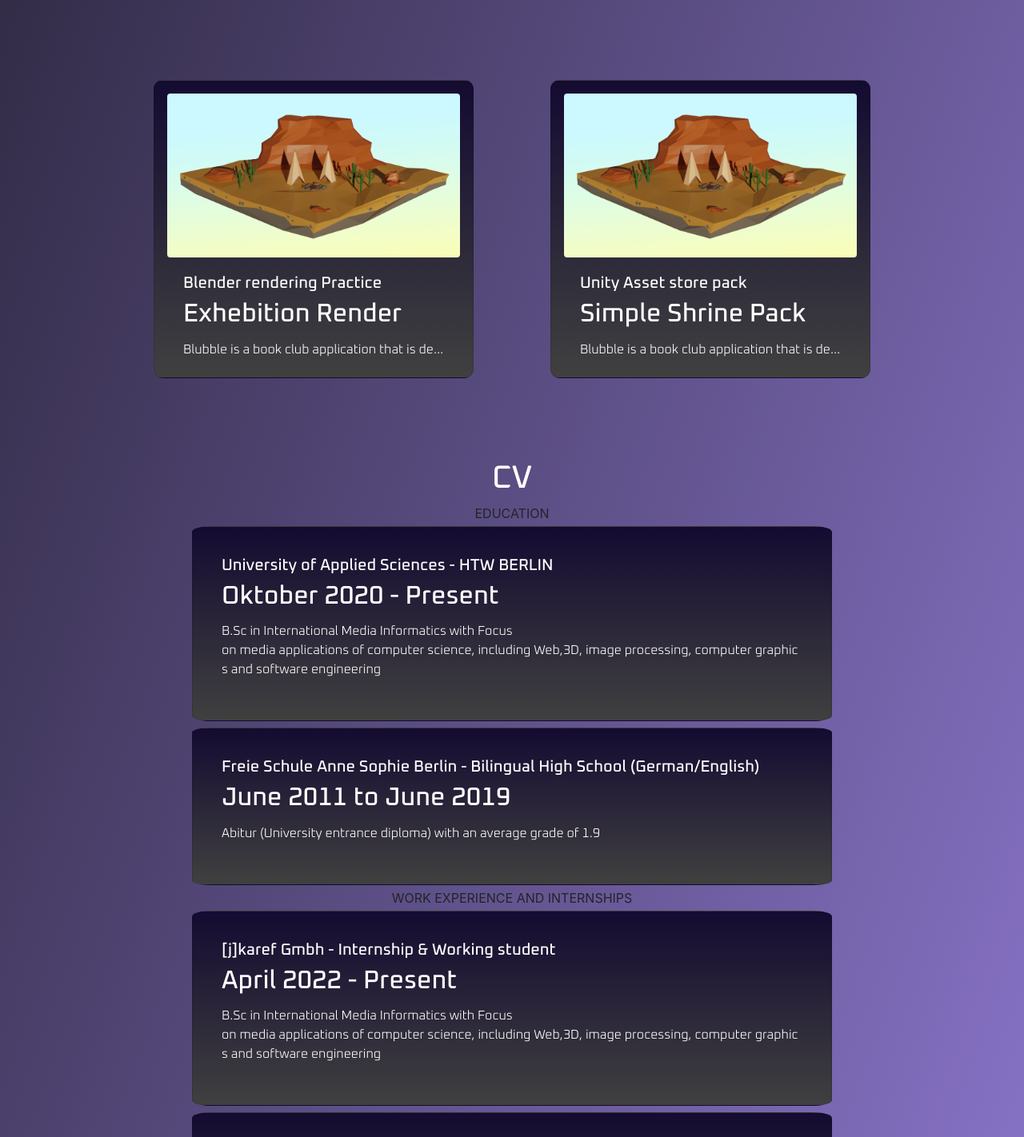
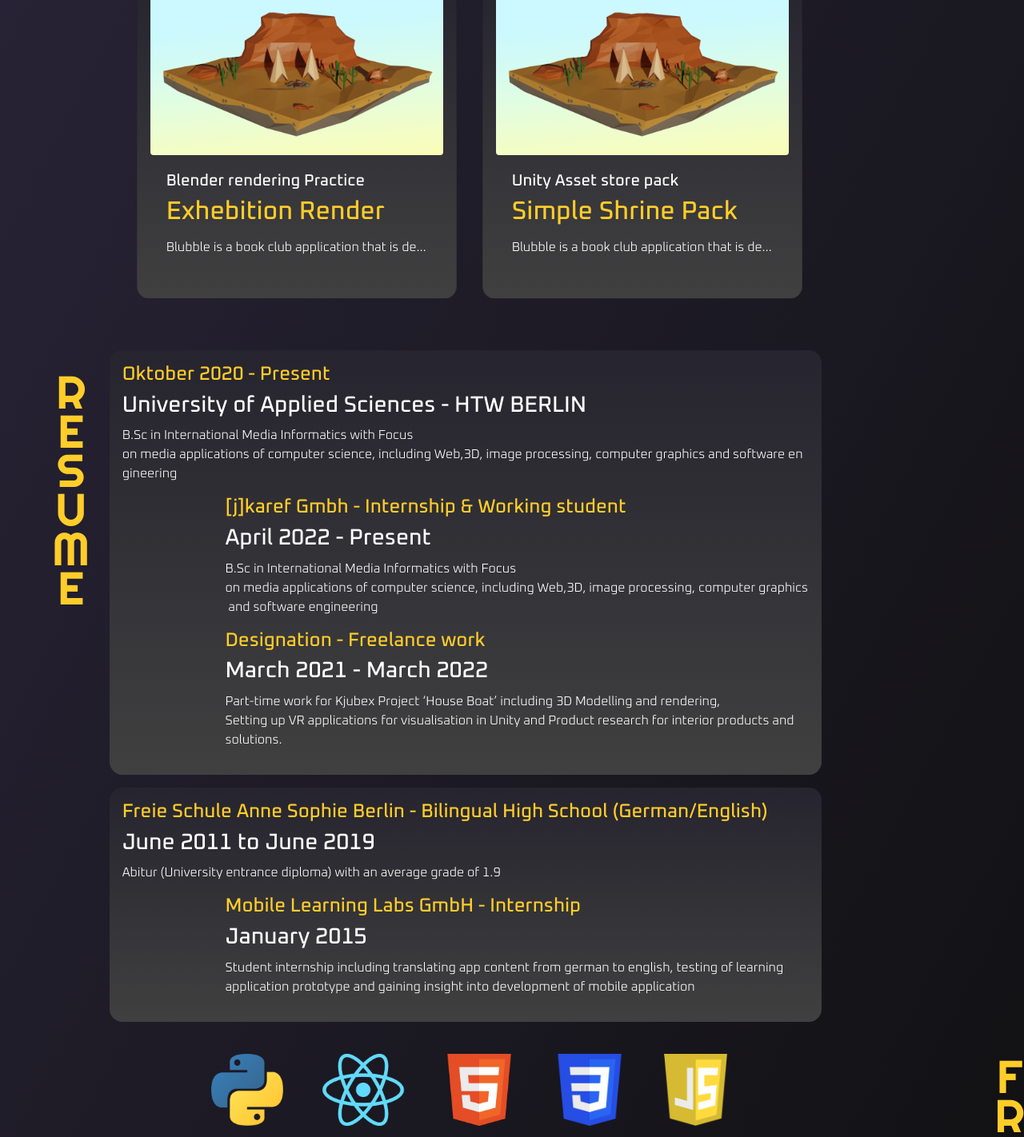
Before and after one commit to LeanderAK/portfolio_website, a React (Create React App) app: page / in a window 1280 px wide. Shown: the part 1330-2752 px from the top of the page at 80% size. Built offline with nearby package versions, Linux system fonts and the light colour scheme.

Commit message:
added cv styling

```diff
--- a/src/App.js
+++ b/src/App.js
@@ -14,7 +14,7 @@
 function App() {
   const frameworksRef = useRef(null);
   const projectRef = useRef(null)
-  const cvRef = useRef(null)
+  const resumeRef = useRef(null)
 
   const handleFrameworksRef = () => {
     frameworksRef.current.scrollIntoView({ behavior: 'smooth', block: 'start' });
@@ -22,8 +22,8 @@
   const handleProjectRef = () => {
     projectRef.current.scrollIntoView({ behavior: 'smooth', block: 'start' });
   };
-  const handleCvRef = () => {
-    cvRef.current.scrollIntoView({ behavior: 'smooth', block: 'start' });
+  const handleResumeRef = () => {
+    resumeRef.current.scrollIntoView({ behavior: 'smooth', block: 'start' });
   };
 
   return (
@@ -33,7 +33,7 @@
           <Col className="text-left">
             <button className='menu-button font-righteous mr-3' onClick={handleFrameworksRef}> FRAMEWORKS </button>
             <button className='menu-button font-righteous' onClick={handleProjectRef}> PROJECTS </button>
-            <button className='menu-button font-righteous ml-3' onClick={handleCvRef}> CV </button>
+            <button className='menu-button font-righteous ml-3' onClick={handleResumeRef}> CV </button>
           </Col>
           <Col  className="text-right">
             <a href="https://github.com/LeanderAK" target='blank'>
@@ -51,10 +51,10 @@
         <Row>
           <Col className='d-flex align-items-center'>
             <div className='ml-auto' style={{ width: "45%" }}>
-              <span className='font-righteous-title verticaltext'>
+              <span className='font-righteous-title verticaltext titletext'>
                 LEANDER
               </span>
-              <span className='font-righteous-title verticaltext'>
+              <span className='font-righteous-title verticaltext titletext'>
                 KAMMERMEIER
               </span>
             </div>
@@ -72,11 +72,11 @@
             </div>
           </Col>
         </Row>
-
       </Container>
       <Container fluid className="background-2" style={{height:"100%"}}>
-        <h1 className='pt-4' ref={projectRef}>Projects</h1>
-        <Row className='justify-content-center'>
+        <Row className='pt-5'>
+          <div className='col-11'>
+            <Row className='justify-content-center '>
               <ProjectCard
                 src="./images/desertImage.png"
                 title="Divae"
@@ -124,35 +124,57 @@
                 modalContent="Lorem ipsum dolor sit amet, consetetur sadipscing elitr, sed diam nonumy eirmod tempor invidunt ut labore et dolore magna aliquyam erat, sed diam voluptua. At vero eos et accusam et justo duo dolores et ea rebum. Stet clita kasd gubergren, no sea takimata sanctus est Lorem ipsum dolor sit amet. Lorem ipsum dolor sit amet, consetetur sadipscing elitr, sed diam nonumy eirmod tempor invidunt ut labore et dolore magna aliquyam erat, sed diam voluptua. At vero eos et accusam et justo duo dolores et ea rebum. Stet clita kasd gubergren, no sea takimata sanctus est Lorem ipsum dolor sit amet."
               />
             </Row>
-        <h1 className='pt-4' ref={cvRef}>CV</h1>
+          </div>
+          <div className='col-1'>
+            <h1 className='font-righteous-subtitle verticaltext' ref={projectRef}>PROJECTS</h1>
+          </div>
+        </Row>
+        <Row className='pt-5'>
+          <div className='col-1'>
+            <h1 className='font-righteous-subtitle verticaltext' ref={resumeRef}>RESUME</h1>
+          </div>
+          <div className='col-11'>
             <Timeline />
-        <h1 className='pt-4' ref={frameworksRef}>Languages</h1>
-        <Row className='justify-content-center mb-5'>
+          </div>
+
+        </Row>
+        <Row>
+          <div className='col-11'>
+              <Col>
+                <Row className='justify-content-center'>
                   <FrameworkIcon name="Python" src="./icons/python_icon.png"/>
                   <FrameworkIcon name="React" src="./icons/react_icon.png"/>
                   <FrameworkIcon name="Html" src="./icons/html_icon.png"/>
                   <FrameworkIcon name="Css" src="./icons/css_icon.png"/>
                   <FrameworkIcon name="Javascript" src="./icons/js_icon.png"/>
+                </Row>
+                <Row className='justify-content-center'>
                   <FrameworkIcon name="Sql" src="./icons/sql_icon.png"/>
+                  <FrameworkIcon name="Django" src="./icons/django_icon.png"/>
+                  <FrameworkIcon name="Docker" src="./icons/docker_icon.png"/>
+                  <FrameworkIcon name="Elasticsearch" src="./icons/elasticsearch_icon.png"/>
                 </Row>
-        <h1 className='pt-4'>Web Frameworks</h1>
-        <Row className='justify-content-center mb-5'>
-          <FrameworkIcon name="Django" src="./icons/django_icon.png"/>
+                <Row className='justify-content-center'>
                   <FrameworkIcon name="Ionic" src="./icons/ionic_icon.png"/>
                   <FrameworkIcon name="Bootstrap" src="./icons/bootstrap_icon.png"/>
                   <FrameworkIcon name="Firebase" src="./icons/firebase_icon.png"/>
                 </Row>
-        <h1 className='pt-4'>Backend Frameworks</h1>
-        <Row className='justify-content-center mb-5'>
-          <FrameworkIcon name="Docker" src="./icons/docker_icon.png"/>
-          <FrameworkIcon name="Elasticsearch" src="./icons/elasticsearch_icon.png"/>
-        </Row>
-        <h1 className='pt-4'>Software</h1>
-        <Row className='justify-content-center mb-5'>
+                <Row className='justify-content-center'>
                   <FrameworkIcon name="Blender" src="./icons/blender_icon.png"/>
                   <FrameworkIcon name="Unity" src="./icons/unity_icon.png"/>
                 </Row>
-
+              </Col>
+          </div>
+          <div className='col-1'>
+            <h1 className='font-righteous-subtitle verticaltext' ref={frameworksRef}>FRAMEWORKS</h1>
+          </div>
+        </Row>
+      </Container>
+      <Container fluid className="background-3">
+        <footer>
+          <h3>Leander kammermeier</h3>
+          <h4><a href="mailto:leander.kammermeier@gmail.com"></a></h4>
+        </footer>
       </Container>
     </div>
 
--- a/src/components/project_card.js
+++ b/src/components/project_card.js
@@ -11,7 +11,7 @@
     return (
       <div>
         <a onClick={handleShow}>
-          <Card className='m-5 project-card' style= {{width: '25rem'}}>
+          <Card className='m-3 project-card col-auto' style= {{width: '25rem'}}>
             <div style={{height:'200px;'}}>
                   <Card.Img className='project-card-image rounded mx-auto' variant="top" src={props.src}/>
             </div>
@@ -40,7 +40,7 @@
                 <h5>{props.subtitle}</h5>
               </Row>
               <Row>
-                <h1>{props.title}</h1>
+                <h2>{props.title}</h2>
                 <a href={props.contentLink} target='_blank'>Link</a>
               </Row>
               <Row>
--- a/src/components/timeline.js
+++ b/src/components/timeline.js
@@ -11,76 +11,36 @@
     return (
         <div>
             <Col>
-                EDUCATION
-                <Row className='justify-content-center'>
-                    <Card className='m-1 timeline-card' style= {{width: '50rem'}}>
-                        <Card.Body>
-                            <Card.Title className="text-left">
-                                <h5>University of Applied Sciences - HTW BERLIN</h5>
-                                <h2>Oktober 2020 - Present</h2>
-                            </Card.Title>
-                            <Card.Text className="text-left">
-                                <p className=''>B.Sc in International Media Informatics with Focus on media applications of computer science, including Web,3D, image processing, computer graphics and software engineering</p>
-                            </Card.Text>
-                        </Card.Body>
-                    </Card>
-                </Row>
-                <Row className='justify-content-center'>
-                    <Card className='m-1 timeline-card' style= {{width: '50rem'}}>
-                        <Card.Body>
-                        <Card.Title className="text-left">
-                            <h5>Freie Schule Anne Sophie Berlin - Bilingual High School (German/English)  </h5>
-                            <h2>June 2011 to June 2019</h2>
-                        </Card.Title>
-                        <Card.Text className="text-left">
-                            <p className=''>Abitur (University entrance diploma) with an average grade of 1.9 </p>
-                        </Card.Text>
-
-                        </Card.Body>
-                    </Card>
-                </Row>
-                WORK EXPERIENCE AND INTERNSHIPS
-                <Row className='justify-content-center'>
-                    <Card className='m-1 timeline-card' style= {{width: '50rem'}}>
-                    <Card.Body>
-                            <Card.Title className="text-left">
-                                <h5>[j]karef Gmbh - Internship & Working student</h5>
-                                <h2>April 2022 - Present</h2>
-                            </Card.Title>
-                            <Card.Text className="text-left">
-                                <p className=''>B.Sc in International Media Informatics with Focus on media applications of computer science, including Web,3D, image processing, computer graphics and software engineering</p>
-                            </Card.Text>
-                        </Card.Body>
-                    </Card>
-                </Row>
-                <Row className='justify-content-center'>
-                    <Card className='m-1 timeline-card' style= {{width: '50rem'}}>
-                    <Card.Body>
-                            <Card.Title className="text-left">
-                                <h5>Designation - Freelance work</h5>
-                                <h2>March 2021 - March 2022</h2>
-                            </Card.Title>
-                            <Card.Text className="text-left">
-                                <p className=''>Part-time work for Kjubex Project ‘House Boat’ including 3D Modelling and rendering, Setting up VR applications for visualisation in Unity and Product research for interior products and solutions. </p>
-                            </Card.Text>
-                        </Card.Body>
-                    </Card>
-                </Row>
-                <Row className='justify-content-center'>
-                    <Card className='m-1 timeline-card' style= {{width: '50rem'}}>
-                    <Card.Body>
-                            <Card.Title className="text-left">
-                                <h5>Mobile Learning Labs GmbH - Internship</h5>
-                                <h2>January 2015</h2>
-                            </Card.Title>
-                            <Card.Text className="text-left">
-                                <p className=''>Student internship including translating app content from german to english, testing of learning application prototype and gaining insight into development of mobile application</p>
-                            </Card.Text>
-                        </Card.Body>
-                    </Card>
-                </Row>
+                <div className="justify-content-center">
+                    <div className="timeline-item">
+                        <h4>Oktober 2020 - Present</h4>
+                        <h3>University of Applied Sciences - HTW BERLIN</h3>
+                        <p className=''>
+                            B.Sc in International Media Informatics with Focus on media applications of computer science, including Web,3D, image processing, computer graphics and software engineering
+                        </p>
+                        <div className="timeline-secondary-item">
+                            <h4>[j]karef Gmbh - Internship & Working student</h4>
+                            <h3>April 2022 - Present</h3>
+                            <p className=''>B.Sc in International Media Informatics with Focus on media applications of computer science, including Web,3D, image processing, computer graphics and software engineering</p>
+                        </div>
+                        <div className="timeline-secondary-item">
+                            <h4>Designation - Freelance work</h4>
+                            <h3>March 2021 - March 2022</h3>
+                            <p className=''>Part-time work for Kjubex Project ‘House Boat’ including 3D Modelling and rendering, Setting up VR applications for visualisation in Unity and Product research for interior products and solutions. </p>
+                        </div>
+                    </div>
+                    <div className="timeline-item">
+                        <h4>Freie Schule Anne Sophie Berlin - Bilingual High School (German/English)  </h4>
+                        <h3>June 2011 to June 2019</h3>
+                        <p className=''>Abitur (University entrance diploma) with an average grade of 1.9 </p>
+                        <div className="timeline-secondary-item">
+                            <h4>Mobile Learning Labs GmbH - Internship</h4>
+                            <h3>January 2015</h3>
+                            <p className=''>Student internship including translating app content from german to english, testing of learning application prototype and gaining insight into development of mobile application</p>
+                        </div>
+                    </div>
+                </div>
             </Col>
-
         </div>
       );
   }
--- a/src/css/App.css
+++ b/src/css/App.css
@@ -1,21 +1,13 @@
-/*
-#282828 dark grey
-#0C0032 Dark blue
-#190061 Slightly lighter blue
-#240090 lighter blue
-#3500D3 blue
 
-#c0bfbf light grey
-#ffffff white
-*/
 :root {
   --dark-color1: #404040;
-  --dark-color2: #140b31;
+  --dark-color2: #26242e;
   --main-color3: #2a253a;
   --main-color2: #553d9b;
-  --main-color1: #a087eb;
-  --light-color1: #ffffff;
-  --light-color2: #c0bfbf;
+  --main-color1: #0f0f0f;
+  --light-color1: #bebebe;
+  --light-color2: #686868;
+  --accent-color: #ffcd2a;
 }
 .App {
   text-align: center;
@@ -30,21 +22,26 @@
 font-size: 1rem;
 }
 
+.font-righteous-subtitle {
+  font-family: "RighteousRegular";
+  font-size: 3.6rem;
+  margin-top: 1rem;
+  }
+
 model-viewer {
   height: 100vh;
 }
 
 .verticaltext{
-  height: 100vh;
   writing-mode: vertical-rl;
   text-orientation: upright;
   letter-spacing: -0.4em;
   padding-bottom: 1rem;
-  background: linear-gradient(to bottom, var(--main-color2), var(--main-color3));
-  -webkit-background-clip: text;
-  -webkit-text-fill-color: transparent;
 }
-
+.titletext {
+  height: 100vh;
+  color: var(--accent-color);
+}
 .background-1 {
   position: relative;
   height: 100vh;
@@ -55,13 +52,19 @@
   position: relative;
   background: linear-gradient(to bottom right, var(--main-color3), var(--main-color1));
 }
+.background-1 {
+  position: relative;
+  height: 100vh;
+  background: linear-gradient(to bottom, var(--light-color1), var(--light-color2));
+}
 .menu-button {
   background-color: #000;
   border: 1px solid #000;
   border-radius: 4px;
   box-shadow: #fff 4px 4px 0 0, #000 4px 4px 0 1px;
   box-sizing: border-box;
-  color: #fff;
+  color:var(--accent-color);
+  font-family: "RighteousRegular";
   cursor: pointer;
   display: inline-block;
   font-size: 14px;
@@ -102,12 +105,21 @@
 }
 
 h1 {
-  color:white;
+  color: var(--accent-color);
+  font-family: "RighteousRegular";
+}
+
+h2 {
+  color:var(--accent-color);
   font-family: "Oxanium-medium";
 }
 
-h2 {
-  color:white;
+h3 {
+  color: white;
+  font-family: "Oxanium-medium";
+}
+h4 {
+  color: var(--accent-color);
   font-family: "Oxanium-medium";
 }
 
--- a/src/css/project_card.css
+++ b/src/css/project_card.css
@@ -1,9 +1,8 @@
 .project-card {
-    border-radius: 3%;
+    border-radius: 1rem;
     background: linear-gradient(to bottom, var(--dark-color2), var(--dark-color1));
     padding: 1rem;
     transition: all .2s ease-in-out;
-    height: 75%;
 }
 
 .project-card:hover {
--- a/src/css/timeline.css
+++ b/src/css/timeline.css
@@ -1,25 +1,12 @@
-.timeline-card {
-    border-radius: 3%;
+.timeline-item {
+    text-align: left;
+    width: 80%;
+    word-wrap: break-word;
     background: linear-gradient(to bottom, var(--dark-color2), var(--dark-color1));
     padding: 1rem;
-    transition: all .2s ease-in-out;
-    height: 75%;
+    border-radius: 1rem;
+    margin-bottom: 1rem;
 }
-
-.timeline-card:hover {
-    transform: scale(1.1);
+.timeline-secondary-item {
+    margin-left: 15%;
 }
-
-.timeline-card-image {
-    display: block;
-    max-height: 100%;
-    max-width: 100%;
-    width: auto;
-    height: auto;
-}
-
-.timeline-card-text {
-    overflow: hidden;
-    text-overflow: ellipsis;
-    white-space: nowrap;
-}
```
Lines whose indentation alone changed are shown as unchanged.
